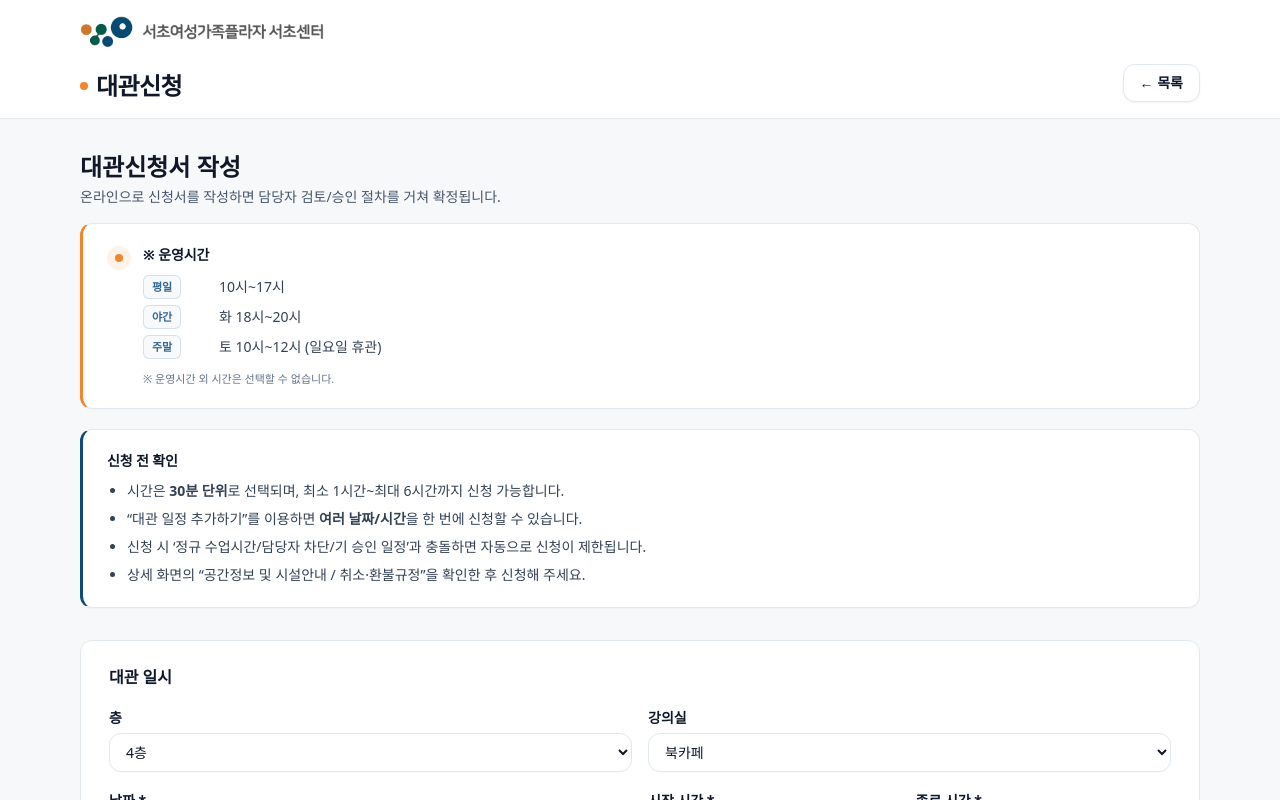
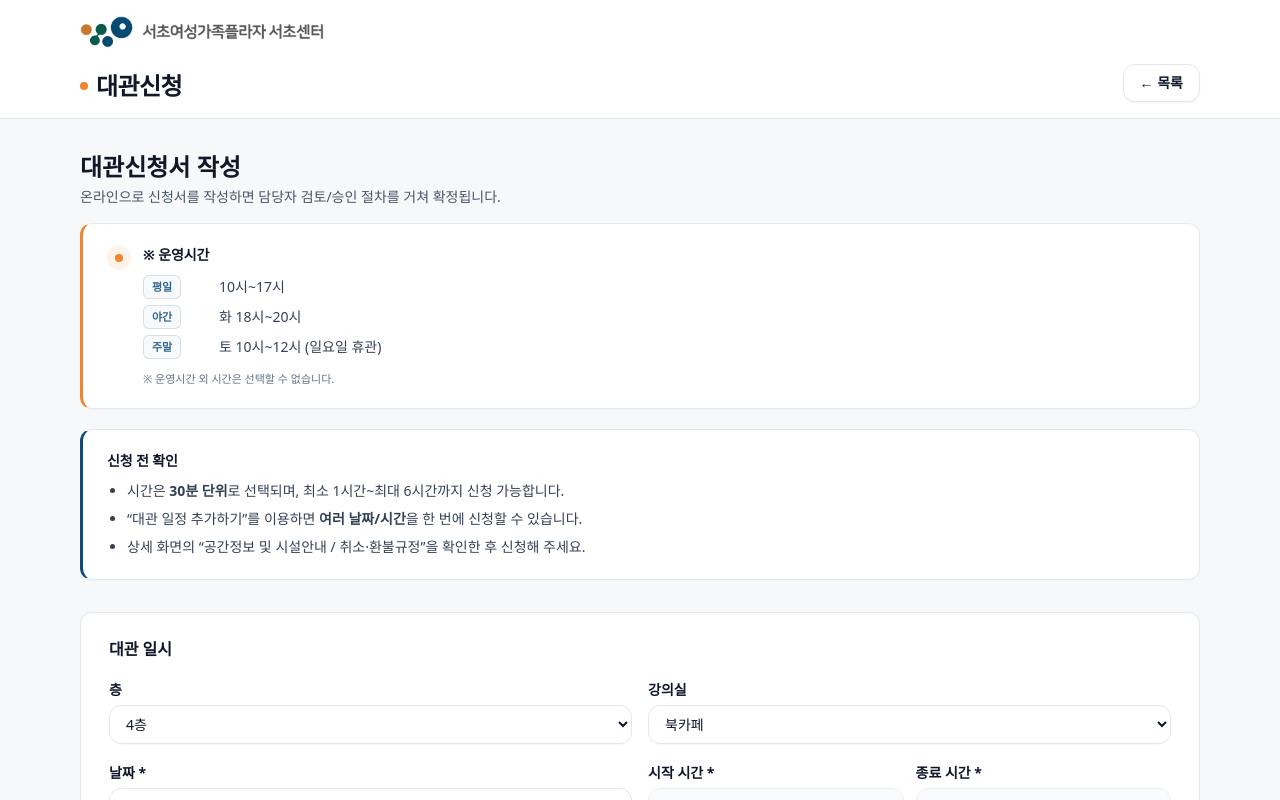
Before and after one commit to seochowomen1/Area-Lental, a Next.js app: page /apply in a window 1280 px wide. Shown: the top 800 px of the page. Built offline with nearby package versions, Linux system fonts and the light colour scheme.

Commit message:
fix: 대관 신청 폼에서 충돌 제한 안내 문구 삭제
강의실/E스튜디오 신청서 내 "승인 일정·차단 시간과 충돌하면
자동으로 신청이 제한됩니다" 문구를 3곳에서 제거

https://claude.ai/code/session_01FVYPiDx9m5FPzQAhbkr2Zk

```diff
--- a/app/apply/ApplyClient.tsx
+++ b/app/apply/ApplyClient.tsx
@@ -731,7 +731,6 @@ export default function ApplyClient() {
                 시간은 <b>30분 단위</b>로 선택되며, 최소 1시간~최대 6시간까지 신청 가능합니다.
               </li>
               <li>“대관 일정 추가하기”를 이용하면 <b>여러 날짜/시간</b>을 한 번에 신청할 수 있습니다.</li>
-              <li>신청 시 &lsquo;정규 수업시간/담당자 차단/기 승인 일정&rsquo;과 충돌하면 자동으로 신청이 제한됩니다.</li>
               <li>상세 화면의 “공간정보 및 시설안내 / 취소·환불규정”을 확인한 후 신청해 주세요.</li>
             </ul>
           </Notice>
@@ -976,7 +975,6 @@ export default function ApplyClient() {
 
             <FieldHelp className="mt-2">
               ※ 시간은 <b>30분 단위</b>로 선택할 수 있습니다. (최소 1시간, 최대 6시간)
-              <br />※ 신청 시 “수업시간/차단/이미 신청된 일정”과 충돌하면 신청이 제한됩니다.
             </FieldHelp>
           </Card>
 
--- a/components/apply/RentalTimeSection.tsx
+++ b/components/apply/RentalTimeSection.tsx
@@ -98,7 +98,6 @@ export default function RentalTimeSection({
 
       <FieldHelp className="mt-2">
         ※ 시간은 <b>30분 단위</b>로 선택할 수 있습니다. (최소 1시간, 최대 6시간)
-        <br />※ 신청 시 &quot;수업시간/차단/이미 신청된 일정&quot;과 충돌하면 신청이 제한됩니다.
       </FieldHelp>
     </Card>
   );
```
